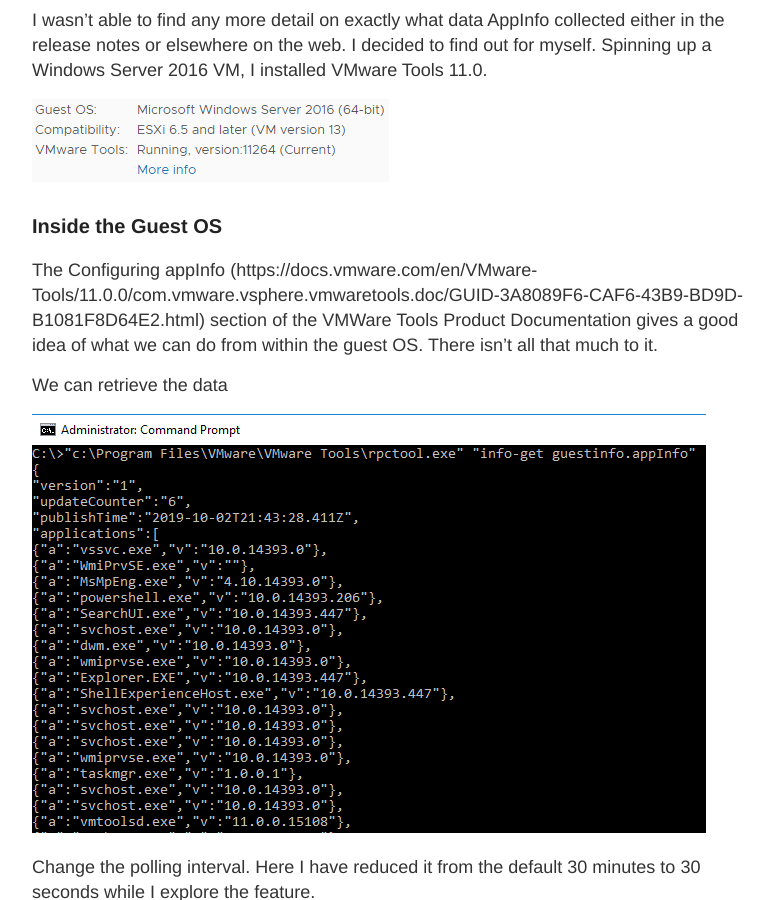
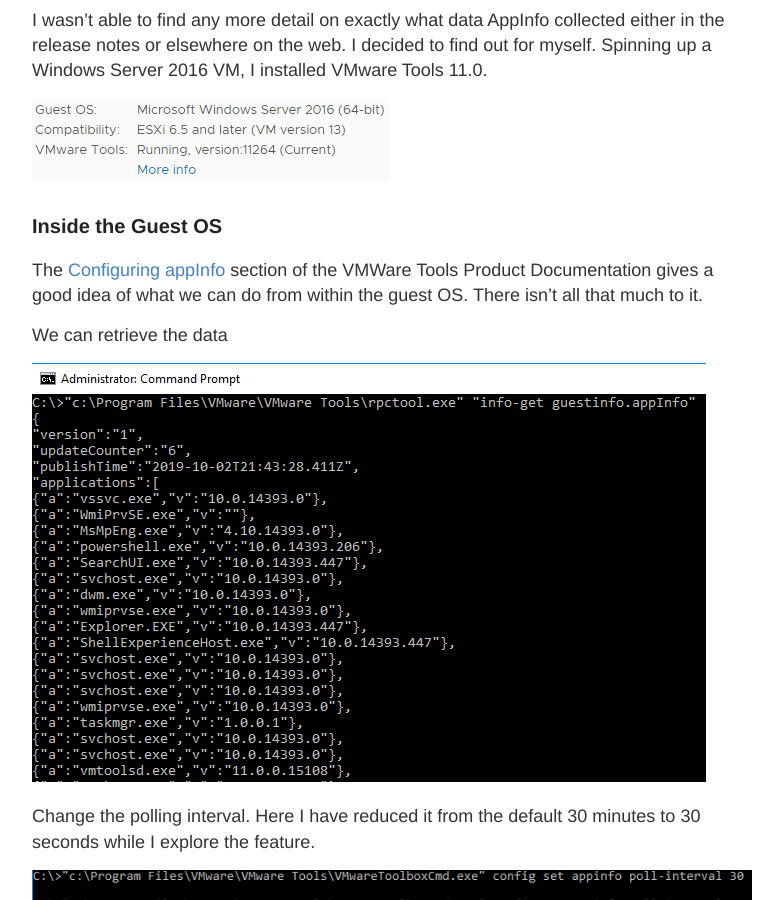
Before and after one commit to mmcgilly/mmcgilly.github.io, a Jekyll site: the page built from _posts/2019-10-5-VMTools-AppInfo.md, in a window 1280 px wide and 900 px high, scrolled down 360 px. Shown: the whole window, without its empty margins (248-1031 px from the left). Built offline with Jekyll 4.4.1, drawn with Linux system fonts in a browser that asks for light colours.

Commit message:
Fix link to VMware help on appInfo Fix missing disable appinfo section.

```diff
--- a/_posts/2019-10-5-VMTools-AppInfo.md
+++ b/_posts/2019-10-5-VMTools-AppInfo.md
@@ -12,7 +12,7 @@ I decided to find out for myself. Spinning up a Windows Server 2016 VM, I instal
 
 
 ### Inside the Guest OS
-The Configuring appInfo (https://docs.vmware.com/en/VMware-Tools/11.0.0/com.vmware.vsphere.vmwaretools.doc/GUID-3A8089F6-CAF6-43B9-BD9D-B1081F8D64E2.html)  section of the VMWare Tools Product Documentation gives a good idea of what we can do from within the guest OS. There isn’t all that much to it.
+The [Configuring appInfo ](https://docs.vmware.com/en/VMware-Tools/11.0.0/com.vmware.vsphere.vmwaretools.doc/GUID-3A8089F6-CAF6-43B9-BD9D-B1081F8D64E2.html)  section of the VMWare Tools Product Documentation gives a good idea of what we can do from within the guest OS. There isn’t all that much to it.
 
 We can retrieve the data
 
```
Also changed, not shown: other parts of _posts/2019-10-5-VMTools-AppInfo.md (+2 -0 lines), images/VMTools-appinfo-disabled.png (added).
